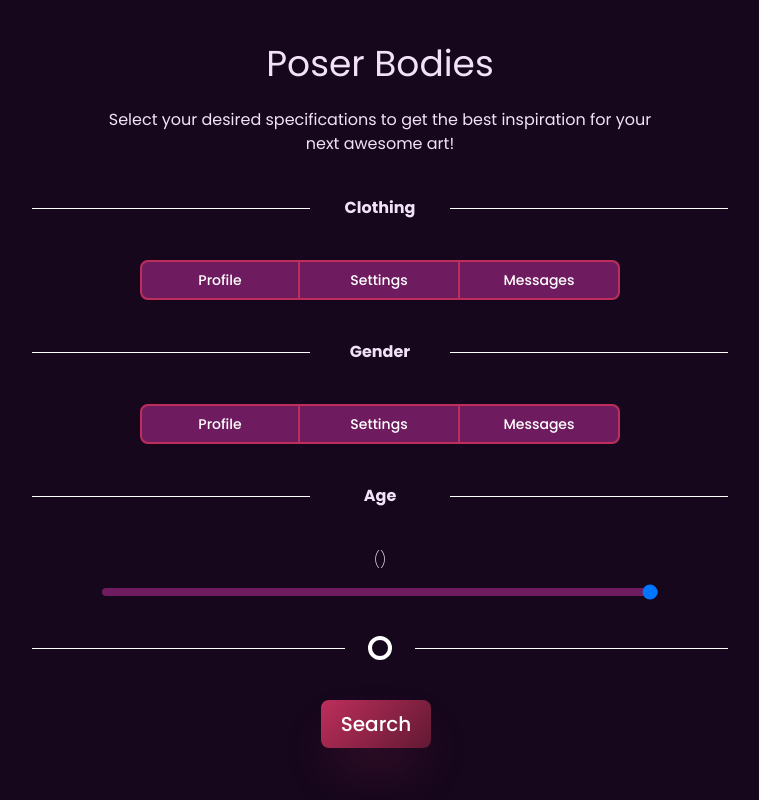
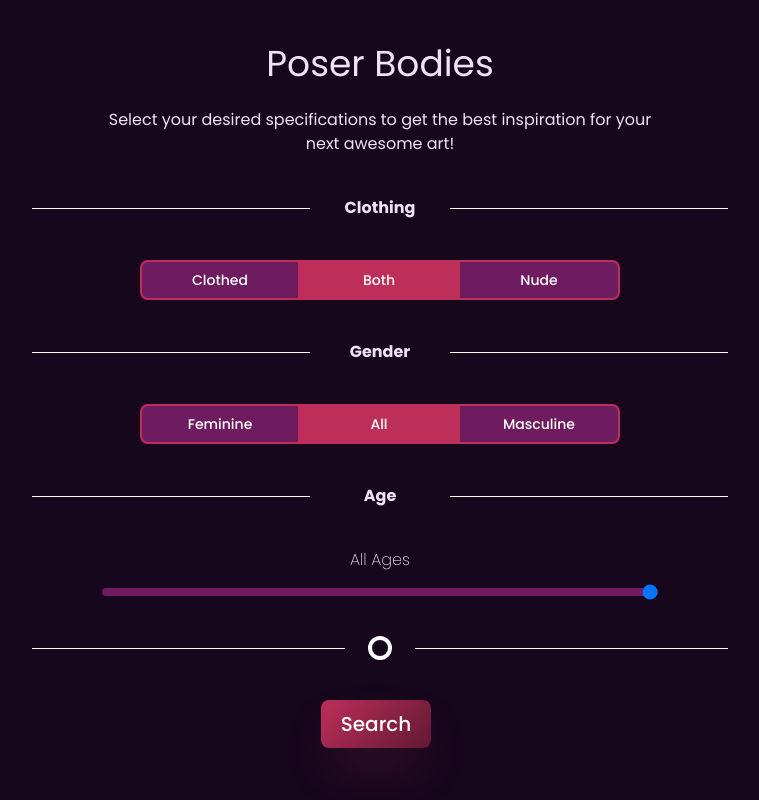
Before and after one commit to kimacchi/poser, a Next.js app: page /body-poses in a window 1280 px wide. Shown: the whole page, without its empty margins (260-1019 px from the left). Built offline with nearby package versions, Linux system fonts and the light colour scheme.

Commit message:
finalized body-poses page aside from navigation and added the search query for filtering

```diff
--- a/app/body-poses/page.tsx
+++ b/app/body-poses/page.tsx
@@ -5,7 +5,32 @@ import React, {useState, useEffect} from 'react'
 const Page = () => {
   const [clothing, setClothing] = useState("All");
   const [gender, setGender] = useState("All");
-  const [age, setAge] = useState(4)
+  const [age, setAge] = useState(3)
+  // const zipAge = {
+  //   0: "Teen",
+  //   1: "Adult",
+  //   2: "Elder",
+  //   3: "All"
+  // }
+  const zipAge = (item: number) => {
+    switch (item) {
+      case 0:
+        return "Only Teens"
+        break;
+      case 1:
+        return "Only Adults"
+        break;
+      case 2:
+        return "Only Elders"
+        break;
+      case 3:
+        return "All Ages"
+        break;
+      default:
+        return "undefined"
+        break;
+    }
+  }
   return (
     <div className='flex flex-col justify-center items-center h-full px-6'>
       <div className='flex flex-col justify-center items-center gap-10'>
@@ -23,14 +48,23 @@ const Page = () => {
         </div>
 
         <div className="inline-flex rounded-md shadow-sm">
-          <button className="sm:min-w-[160px] min-w-[90px] px-4 py-2 text-sm font-medium bg-darkPurple rounded-l-lg border-2 border-normalPurple text-white hover:text-white hover:bg-normalPurple focus:ring-blue-500 focus:text-white">
-            Profile
+          <button
+            className={`sm:min-w-[160px] min-w-[90px] px-4 py-2 text-sm font-medium ${clothing === "Clothed" ? "bg-normalPurple" : "bg-darkPurple"} rounded-l-lg border-2 border-normalPurple text-white hover:text-white hover:bg-normalPurple focus:ring-blue-500 focus:text-white`}
+            onClick={()=>setClothing("Clothed")}
+          >
+            Clothed
           </button>
-          <button className="sm:min-w-[160px] min-w-[90px] px-4 py-2 text-sm font-medium bg-darkPurple border-2 border-l-0 border-normalPurple text-white hover:text-white hover:bg-normalPurple focus:ring-blue-500 focus:text-white">
-            Settings
+          <button
+            className={`sm:min-w-[160px] min-w-[90px] px-4 py-2 text-sm font-medium ${clothing === "All" ? "bg-normalPurple" : "bg-darkPurple"} border-2 border-l-0 border-normalPurple text-white hover:text-white hover:bg-normalPurple focus:ring-blue-500 focus:text-white`}
+            onClick={()=>setClothing("All")}
+          >
+            Both
           </button>
-          <button className="sm:min-w-[160px] min-w-[90px] px-4 py-2 text-sm font-medium bg-darkPurple border-2 border-l-0 rounded-r-lg border-normalPurple text-white hover:text-white hover:bg-normalPurple focus:ring-blue-500 focus:text-white">
-            Messages
+          <button
+            className={`sm:min-w-[160px] min-w-[90px] px-4 py-2 text-sm font-medium ${clothing === "Nude" ? "bg-normalPurple" : "bg-darkPurple"} border-2 border-l-0 rounded-r-lg border-normalPurple text-white hover:text-white hover:bg-normalPurple focus:ring-blue-500 focus:text-white`}
+            onClick={()=>setClothing("Nude")}
+          >
+            Nude
           </button>
         </div>
 
@@ -41,14 +75,29 @@ const Page = () => {
         </div>
 
         <div>
-          <button className="sm:min-w-[160px] min-w-[90px] px-4 py-2 text-sm font-medium bg-darkPurple rounded-l-lg border-2 border-normalPurple text-white hover:text-white hover:bg-normalPurple focus:ring-blue-500 focus:text-white">
-            Profile
+          <button
+            className={`sm:min-w-[160px] min-w-[90px] px-4 py-2 text-sm font-medium ${gender === "Feminine" ? "bg-normalPurple" : "bg-darkPurple"}  rounded-l-lg border-2 border-normalPurple text-white hover:text-white hover:bg-normalPurple focus:ring-blue-500 focus:text-white`}
+            onClick={() => {
+              setGender("Feminine")
+            }}
+          >
+            Feminine
           </button>
-          <button className="sm:min-w-[160px] min-w-[90px] px-4 py-2 text-sm font-medium bg-darkPurple border-2 border-l-0 border-normalPurple text-white hover:text-white hover:bg-normalPurple focus:ring-blue-500 focus:text-white">
-            Settings
+          <button
+            className={`sm:min-w-[160px] min-w-[90px] px-4 py-2 text-sm font-medium ${gender === "All" ? "bg-normalPurple" : "bg-darkPurple"}  border-2 border-l-0 border-normalPurple text-white hover:text-white hover:bg-normalPurple focus:ring-blue-500 focus:text-white`}
+            onClick={() => {
+              setGender("All")
+            }}
+          >
+            All
           </button>
-          <button className="sm:min-w-[160px] min-w-[90px] px-4 py-2 text-sm font-medium bg-darkPurple border-2 border-l-0 rounded-r-lg border-normalPurple text-white hover:text-white hover:bg-normalPurple focus:ring-blue-500 focus:text-white">
-            Messages
+          <button
+            className={`sm:min-w-[160px] min-w-[90px] px-4 py-2 text-sm font-medium ${gender === "Masculine" ? "bg-normalPurple" : "bg-darkPurple"} border-2 border-l-0 rounded-r-lg border-normalPurple text-white hover:text-white hover:bg-normalPurple focus:ring-blue-500 focus:text-white`}
+            onClick={() => {
+              setGender("Masculine")
+            }}
+          >
+            Masculine
           </button>
         </div>
 
@@ -59,8 +108,10 @@ const Page = () => {
         </div>
 
         <div className='w-4/5 flex flex-col items-center gap-4'>
-          <p className='font-extralight'>()</p>
-          <input id="steps-range" type="range" min={0} max={3} value={age} onChange={(ele)=>setAge(parseInt(ele.target.value))} className="w-full h-2 rounded-lg appearance-none cursor-pointer bg-darkPurple"></input>
+          <p className='font-extralight'>{zipAge(age)}</p>
+          <input id="steps-range" type="range" min={0} max={3} value={age} onChange={(ele)=>{
+            setAge(parseInt(ele.target.value))
+          }} className="w-full h-2 rounded-lg appearance-none cursor-pointer bg-darkPurple"></input>
         </div>
 
 
--- /dev/null
+++ b/app/body-poses/poses/page.tsx
@@ -0,0 +1,21 @@
+"use client"
+
+import React, {useState, useEffect} from 'react'
+import { useSearchParams} from "next/navigation"
+
+const Page = () => {
+    const searchParams = useSearchParams();
+    const tempAge = searchParams.get("age");
+    const tempClothe = searchParams.get("clothe");
+    const tempGender = searchParams.get("gender");
+    const {clothe, gender, age} = {
+        clothe: typeof tempClothe === "string" ? tempClothe : "All",
+        gender: typeof tempGender === "string" ? tempGender : "All",
+        age: typeof tempAge === "string" ? parseInt(tempAge) : 3
+    }
+    return (
+        <div>{clothe}</div>
+    )
+}
+
+export default Page
```
